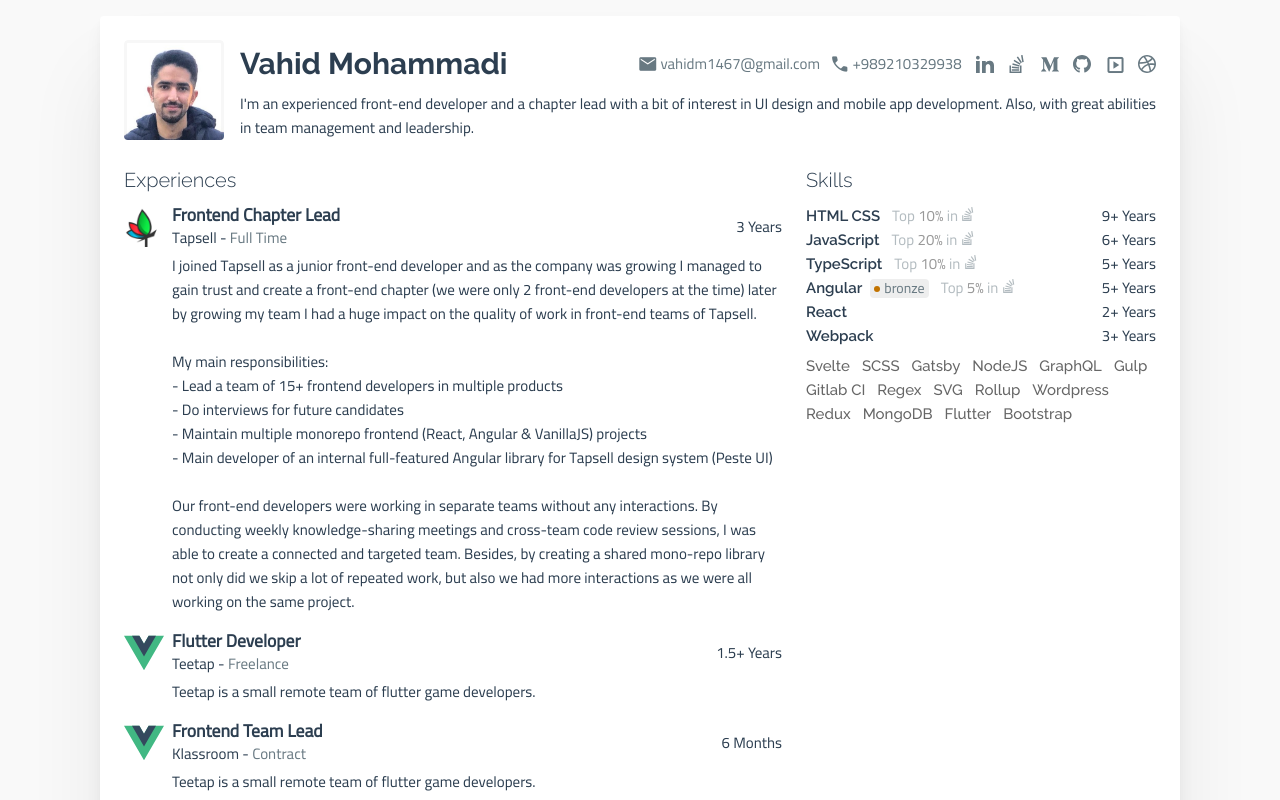
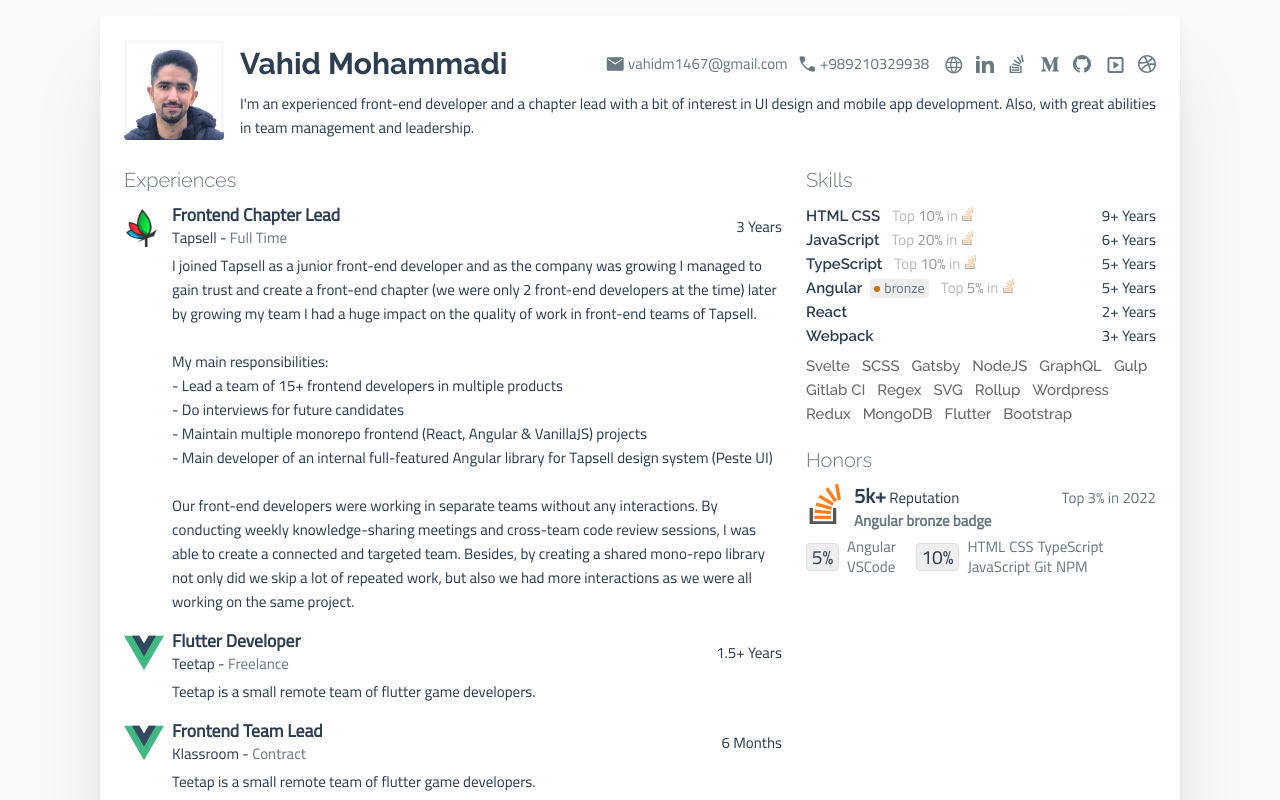
Before and after one commit to imancn/resume-builder, a Vue app: page / in a window 1280 px wide. Shown: the top 800 px of the page. Built offline with nearby package versions, Linux system fonts and the light colour scheme; a web font is replaced by a local one.

Commit message:
feat(honors): add stackoverflow widget

```diff
--- a/src/App.vue
+++ b/src/App.vue
@@ -13,5 +13,8 @@ import Resume from '@/Resume.vue';
   display: flex;
   padding: 1rem;
   background: #f9f9f9;
+  @media print {
+    padding: 0;
+  }
 }
 </style>
--- a/src/HeaderProfile.vue
+++ b/src/HeaderProfile.vue
@@ -20,6 +20,9 @@ import IconDribbble from '@/components/icons/IconDribbble.vue';
       </a>
       <a href="tel:+989210329938">
         <span class="material-symbols-outlined">call</span><span>+989210329938</span>
+      </a>
+      <a href="https://vahid-mohammadi.ir">
+        <span class="material-symbols-outlined">language</span>
       </a>
       <a href="https://www.linkedin.com/in/vahidmohammadi/" aria-label="LinkedIn">
         <span><IconLinkedin /></span>
--- /dev/null
+++ b/src/HonorsList.vue
@@ -0,0 +1,99 @@
+<script setup lang="ts">
+import IconStackoverflow from '@/components/icons/IconStackoverflow.vue';
+</script>
+
+<template>
+  <div class="honors">
+    <h3 class="section-title">Honors</h3>
+    <div class="stackoverflow">
+      <div class="stackoverflow-icon">
+        <IconStackoverflow :is-colored="true" />
+      </div>
+      <div class="reputation"><span class="rep-number">5k+</span> <span>Reputation</span></div>
+      <div class="badge">Angular bronze badge</div>
+      <div class="year">Top 3% in 2022</div>
+      <div class="tags">
+        <div class="percent-wrapper">
+          <div class="percent">5%</div>
+          <div class="tag-names"><span>Angular</span><span>VSCode</span></div>
+        </div>
+        <div class="percent-wrapper">
+          <div class="percent">10%</div>
+          <div class="tag-names">
+            <span>HTML</span><span>CSS</span><span>TypeScript</span><span>JavaScript</span
+            ><span>Git</span><span>NPM</span>
+          </div>
+        </div>
+      </div>
+    </div>
+  </div>
+</template>
+
+<style scoped lang="scss">
+.honors {
+  margin-top: 1.5rem;
+}
+.stackoverflow {
+  display: grid;
+  grid-template-areas: 'icon rep year' 'icon badge badge' 'tags tags tags';
+  grid-template-columns: auto 1fr auto;
+  grid-template-rows: repeat(3, auto);
+  align-items: center;
+}
+.stackoverflow-icon {
+  width: 40px;
+  grid-area: icon;
+  margin-inline-end: 0.5rem;
+}
+.reputation {
+  grid-area: rep;
+
+  .rep-number {
+    font-size: 1.25rem;
+    line-height: 20px;
+    font-weight: bold;
+  }
+}
+
+.badge {
+  grid-area: badge;
+  line-height: 16px;
+  color: var(--text-3);
+  font-weight: 600;
+}
+.year {
+  grid-area: year;
+  line-height: 16px;
+  color: var(--text-3);
+}
+
+.tags {
+  grid-area: tags;
+  display: flex;
+  align-items: center;
+  margin-top: 0.5rem;
+  .percent-wrapper {
+    display: flex;
+    align-items: center;
+    justify-content: center;
+  }
+  .tag-names {
+    display: flex;
+    align-items: center;
+    flex-wrap: wrap;
+    gap: 0.25rem;
+    line-height: 1rem;
+    color: var(--text-3);
+  }
+  .percent {
+    font-size: 1.2rem;
+    font-weight: 500;
+    margin-inline-end: 0.5rem;
+    border-radius: 4px;
+    background: #eeeeee;
+    padding: 0.3rem;
+    line-height: 1rem;
+    border: 1px solid #ddd;
+  }
+}
+</style>
--- a/src/Resume.vue
+++ b/src/Resume.vue
@@ -3,6 +3,7 @@ import HeaderProfile from '@/HeaderProfile.vue';
 import WorkExperiences from '@/WorkExperiences.vue';
 import Education from '@/Education.vue';
 import SkillsList from '@/SkillsList.vue';
+import HonorsList from '@/HonorsList.vue';
 </script>
 
 <template>
@@ -15,7 +16,10 @@ import SkillsList from '@/SkillsList.vue';
           <WorkExperiences />
           <Education />
         </article>
-        <aside class="aside"><SkillsList /></aside>
+        <aside class="aside">
+          <SkillsList />
+          <HonorsList />
+        </aside>
       </div>
     </main>
   </div>
@@ -32,6 +36,11 @@ import SkillsList from '@/SkillsList.vue';
   box-shadow: 0px 3.8px 5.3px rgba(0, 0, 0, 0.028), 0px 12.7px 17.9px rgba(0, 0, 0, 0.042),
     0px 57px 80px rgba(0, 0, 0, 0.07);
   padding: 1.5rem;
+  @media print {
+    border-radius: 0;
+    box-shadow: none;
+    padding: 0;
+  }
 }
 
 .main-wrapper {
--- a/src/SkillsList.vue
+++ b/src/SkillsList.vue
@@ -43,9 +43,13 @@ const otherSkills: string[] = [
       <a v-if="s.badge" :class="'badge badge-' + s.badge" :href="s.badgeLink" target="_blank">{{
         s.badge
       }}</a>
-      <div v-if="s.topPercentileInStackoverflow" class="top-percentile">
+      <div
+        v-if="s.topPercentileInStackoverflow"
+        class="top-percentile"
+        :title="`Top ${s.topPercentileInStackoverflow}% in StackOverFlow`"
+      >
         Top <span class="percentile">{{ s.topPercentileInStackoverflow }}%</span> in
-        <span class="stackoverflow-icon"><IconStackoverflow /></span>
+        <span class="stackoverflow-icon"><IconStackoverflow :is-colored="true" /></span>
       </div>
       <div class="skill-years">{{ s.years }}+ Years</div>
     </li>
--- a/src/assets/base.scss
+++ b/src/assets/base.scss
@@ -88,4 +88,5 @@ a {
   font-size: 1.25rem;
   font-weight: 300;
   margin-bottom: 0.5rem;
+  color: var(--text-3);
 }
--- a/src/components/icons/IconStackoverflow.vue
+++ b/src/components/icons/IconStackoverflow.vue
@@ -1,8 +1,18 @@
+<script setup lang="ts">
+defineProps<{ isColored?: boolean }>();
+</script>
 <template>
   <svg xmlns="http://www.w3.org/2000/svg" viewBox="0 0 24 24">
-    <path
-      fill="currentColor"
-      d="M15 21h-10v-2h10v2zm6-11.665l-1.621-9.335-1.993.346 1.62 9.335 1.994-.346zm-5.964 6.937l-9.746-.975-.186 2.016 9.755.879.177-1.92zm.538-2.587l-9.276-2.608-.526 1.954 9.306 2.5.496-1.846zm1.204-2.413l-8.297-4.864-1.029 1.743 8.298 4.865 1.028-1.744zm1.866-1.467l-5.339-7.829-1.672 1.14 5.339 7.829 1.672-1.14zm-2.644 4.195v8h-12v-8h-2v10h16v-10h-2z"
-    />
+    <g>
+      <path
+        :fill="isColored ? '#fe811b' : 'currentColor'"
+        d="M15 21h-10v-2h10v2zm6-11.665l-1.621-9.335-1.993.346 1.62 9.335 1.994-.346zm-5.964 6.937l-9.746-.975-.186 2.016 9.755.879.177-1.92zm.538-2.587l-9.276-2.608-.526 1.954 9.306 2.5.496-1.846zm1.204-2.413l-8.297-4.864-1.029 1.743 8.298 4.865 1.028-1.744zm1.866-1.467l-5.339-7.829-1.672 1.14 5.339 7.829 1.672-1.14z"
+      />
+      <path
+        :fill="isColored ? '#555' : 'currentColor'"
+        d="m-2.644 4.195v8h-12v-8h-2v10h16v-10h-2z"
+        transform="translate(18.8 10.2)"
+      />
+    </g>
   </svg>
 </template>
```
